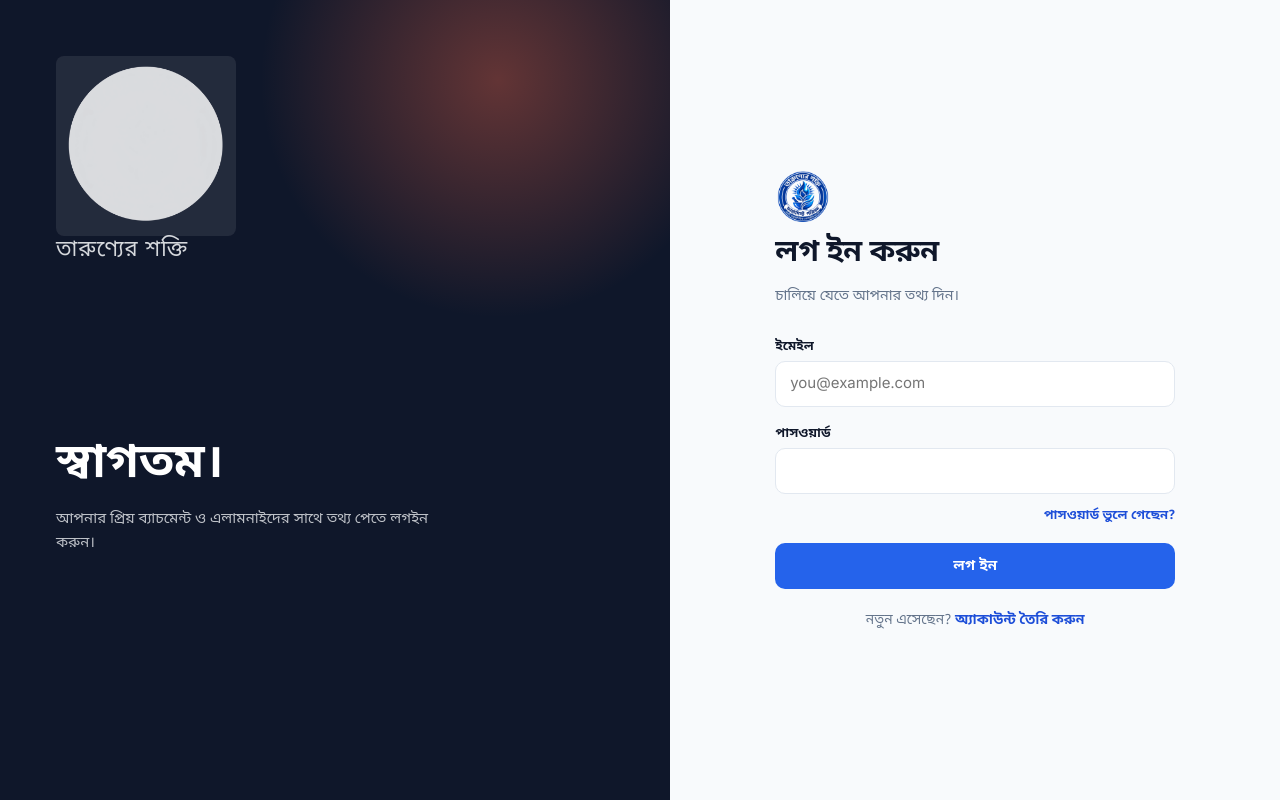
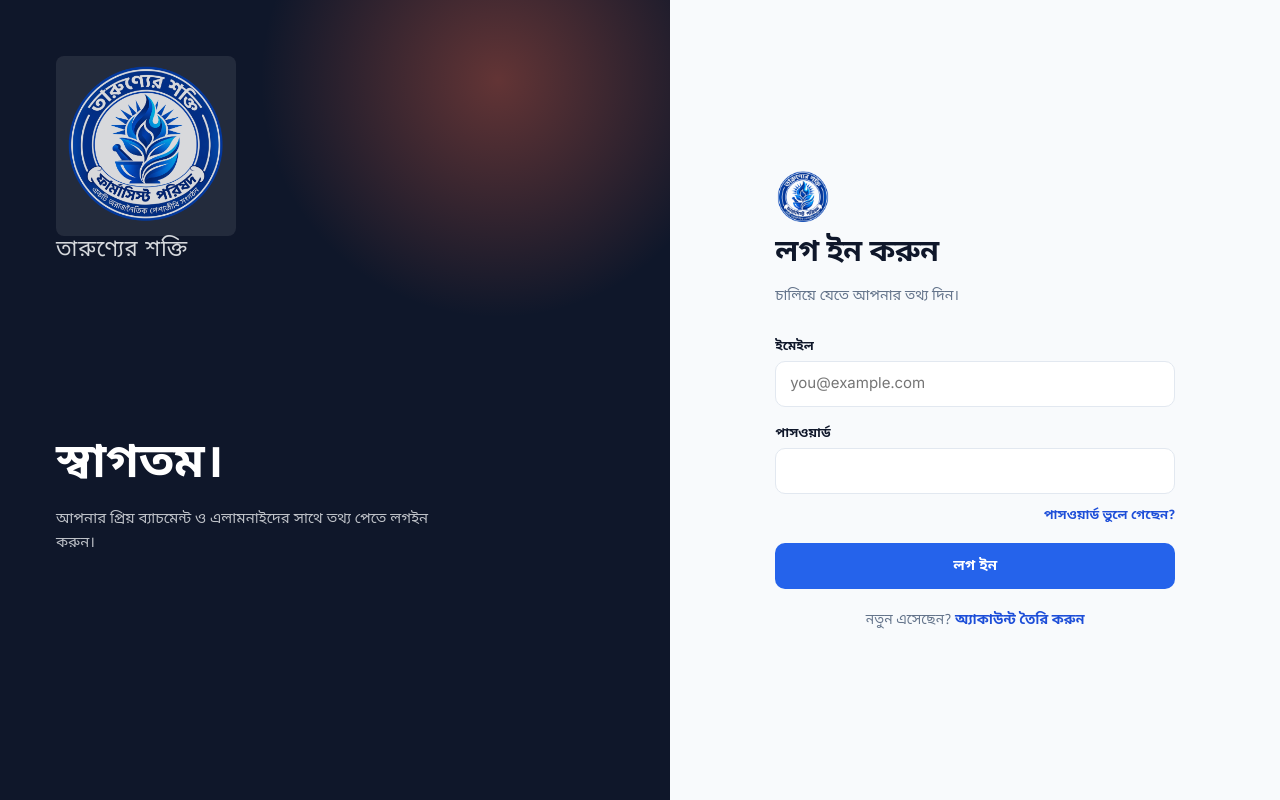
Before and after one commit to habibulhaasan/Tarunner-Shokti, a Next.js app: page /login in a window 1280 px wide. Built offline with nearby package versions, Linux system fonts and the light colour scheme; no server answers.

Commit message:
Auth Hero inver color updated

```diff
--- a/app/globals.css
+++ b/app/globals.css
@@ -2311,7 +2311,7 @@ select:disabled {
 
 .auth-hero-logo-wrap img {
   /* This turns a dark/black image completely pure white */
-  filter: brightness(0) invert(1);
+  filter: brightness(1) invert(0);
 }
 
 .auth-hero-logo {
```
